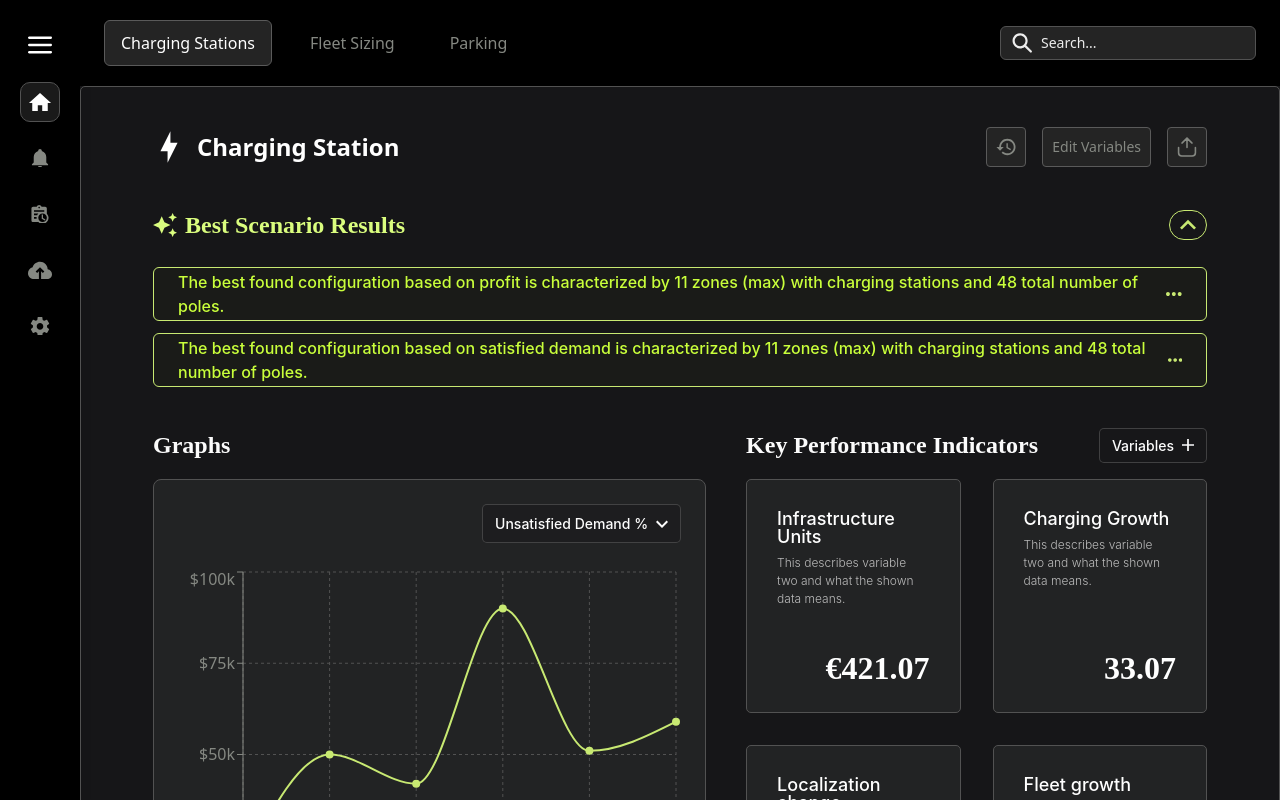
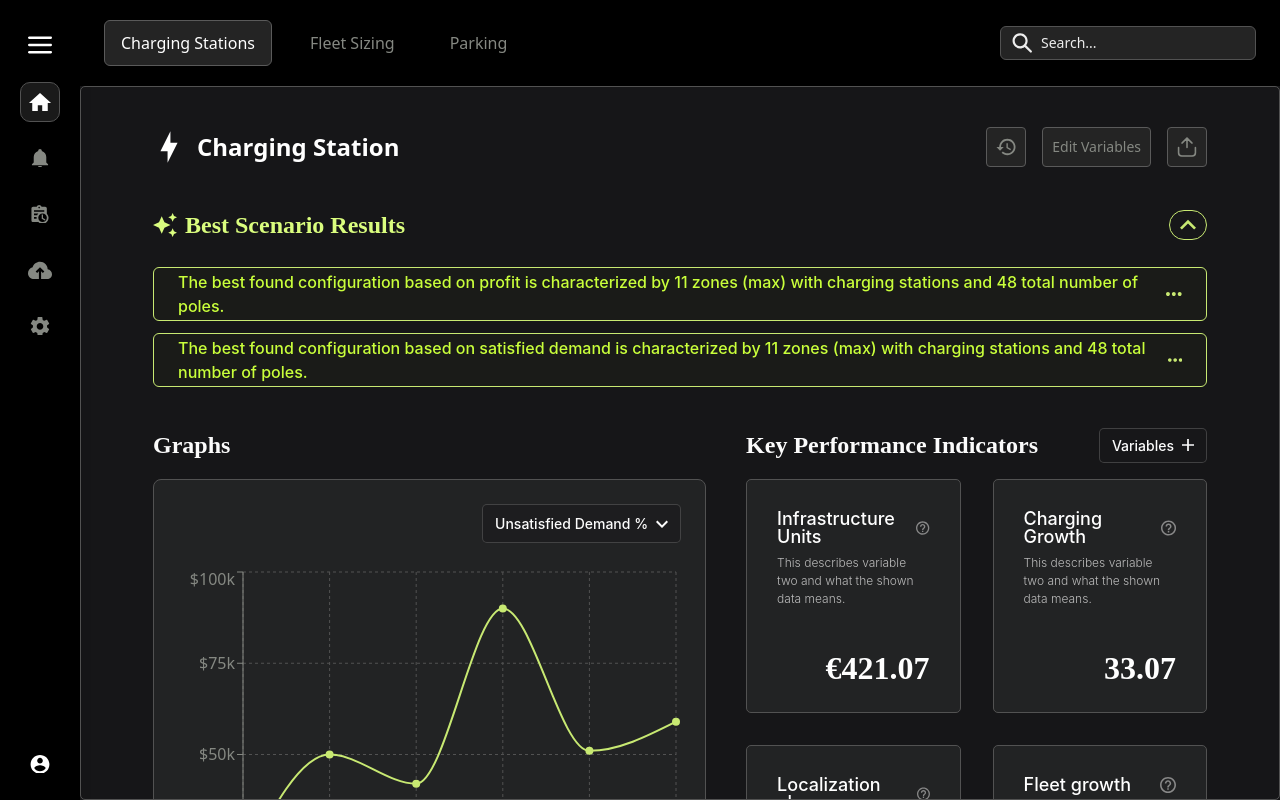
Before and after one commit to Maan-14/data-viz-platform, a React (Vite) app: page / in a window 1280 px wide. Built offline with nearby package versions, Linux system fonts and the light colour scheme.

Commit message:
minor adjustments

```diff
--- a/src/components/Layout.tsx
+++ b/src/components/Layout.tsx
@@ -12,7 +12,7 @@ const Layout: React.FC<LayoutProps> = ({ children }) => {
       <Sidebar />
       <div className="flex flex-col overflow-hidden">
         <Navbar />
-        <div className="flex-1 p-10 border border-[#525252] rounded-[5px]">
+        <div className="flex-1 p-10 border border-[#525252] rounded-[5px] overflow-y-auto custom-scrollbar">
           {children}
         </div>
       </div>
--- a/src/components/MetricCard.tsx
+++ b/src/components/MetricCard.tsx
@@ -1,4 +1,5 @@
 import React from 'react';
+import { QuestionMarkIcon } from './icons';
 
 interface MetricCardProps {
   title: string;
@@ -9,9 +10,12 @@ interface MetricCardProps {
 const MetricCard: React.FC<MetricCardProps> = ({ title, description, value }) => {
   return (
     <div className="w-full p-[30px] rounded-[5px] border border-[#525252] bg-[#222324] flex flex-col gap-2">
-      <h3 className="text-white text-lg font-medium leading-[100%] tracking-[-4%] font-['Inter']">
-        {title}
-      </h3>
+      <div className="flex items-center justify-between">
+        <h3 className="text-white text-lg font-medium leading-[100%] tracking-[-4%] font-['Inter']">
+          {title}
+        </h3>
+        <QuestionMarkIcon className="w-4 h-4 text-[#858882]" />
+      </div>
       <p className="text-[#BBBBBB] text-xs font-light leading-[150%] tracking-[0%] font-['Inter']">
         {description}
       </p>
--- a/src/components/Sidebar.tsx
+++ b/src/components/Sidebar.tsx
@@ -7,6 +7,7 @@ import {
   Cog6ToothIcon,
   Bars3Icon,
 } from '../components/icons';
+import { ProfileIcon } from '../components/icons/ProfileIcon';
 
 const Sidebar = () => {
   const [isCollapsed, setIsCollapsed] = useState(true);
@@ -26,7 +27,7 @@ const Sidebar = () => {
         isCollapsed ? 'w-20' : 'w-64'
       }`}
     >
-      <div className="flex flex-col items-center py-4 space-y-4">
+      <div className="flex flex-col items-center py-4 space-y-4 flex-grow">
         <button
           onClick={() => setIsCollapsed(!isCollapsed)}
           className="p-2 rounded-lg pt-4"
@@ -58,6 +59,22 @@ const Sidebar = () => {
           </div>
         ))}
       </div>
+
+      {/* Profile Icon at the bottom */}
+      <div className="w-full flex items-center px-5 py-4">
+        <button
+          className={`flex flex-col items-center justify-center w-10 h-10 rounded-[10px] transition-colors`}
+        >
+          <ProfileIcon className="h-6 w-6 text-[#858882]" />
+        </button>
+        <span
+          className={`ml-4 text-white transition-all duration-300 ${
+            isCollapsed ? 'opacity-0 w-0' : 'opacity-100 w-auto'
+          }`}
+        >
+          Profile
+        </span>
+      </div>
     </aside>
   );
 };
--- /dev/null
+++ b/src/components/icons/ProfileIcon.tsx
@@ -0,0 +1,25 @@
+import React from 'react';
+import type { IconProps } from './types';
+import { defaultIconProps } from './types';
+
+export const ProfileIcon: React.FC<IconProps> = ({
+  color = defaultIconProps.color,
+
+  className,
+  ...props
+}) => {
+  return (
+    <svg
+      width="20"
+      height="20"
+      viewBox="0 0 20 20"
+      fill="none"
+      xmlns="http://www.w3.org/2000/svg"
+      className={className}
+      {...props}
+    >
+      <path d="M10 17.2C7.5 17.2 5.29 15.92 4 14C4.03 12 8 10.9 10 10.9C12 10.9 15.97 12 16 14C14.71 15.92 12.5 17.2 10 17.2ZM10 3C10.7956 3 11.5587 3.31607 12.1213 3.87868C12.6839 4.44129 13 5.20435 13 6C13 6.79565 12.6839 7.55871 12.1213 8.12132C11.5587 8.68393 10.7956 9 10 9C9.20435 9 8.44129 8.68393 7.87868 8.12132C7.31607 7.55871 7 6.79565 7 6C7 5.20435 7.31607 4.44129 7.87868 3.87868C8.44129 3.31607 9.20435 3 10 3ZM10 0C8.68678 0 7.38642 0.258658 6.17317 0.761205C4.95991 1.26375 3.85752 2.00035 2.92893 2.92893C1.05357 4.8043 0 7.34784 0 10C0 12.6522 1.05357 15.1957 2.92893 17.0711C3.85752 17.9997 4.95991 18.7362 6.17317 19.2388C7.38642 19.7413 8.68678 20 10 20C12.6522 20 15.1957 18.9464 17.0711 17.0711C18.9464 15.1957 20 12.6522 20 10C20 4.47 15.5 0 10 0Z" fill="white"
+      />
+    </svg>
+  );
+};
--- a/src/index.css
+++ b/src/index.css
@@ -2,6 +2,30 @@
 @tailwind components;
 @tailwind utilities;
 
+/* Custom Scrollbar Styles */
+.custom-scrollbar::-webkit-scrollbar {
+  width: 8px;
+}
+
+.custom-scrollbar::-webkit-scrollbar-track {
+  background: #161618;
+  border-radius: 4px;
+}
+
+.custom-scrollbar::-webkit-scrollbar-thumb {
+  background: #525252;
+  border-radius: 4px;
+}
+
+.custom-scrollbar::-webkit-scrollbar-thumb:hover {
+  background: #858882;
+}
+
+/* For Firefox */
+.custom-scrollbar {
+  scrollbar-width: thin;
+  scrollbar-color: #525252 #161618;
+}
 
 * {
   margin: 0;
```
